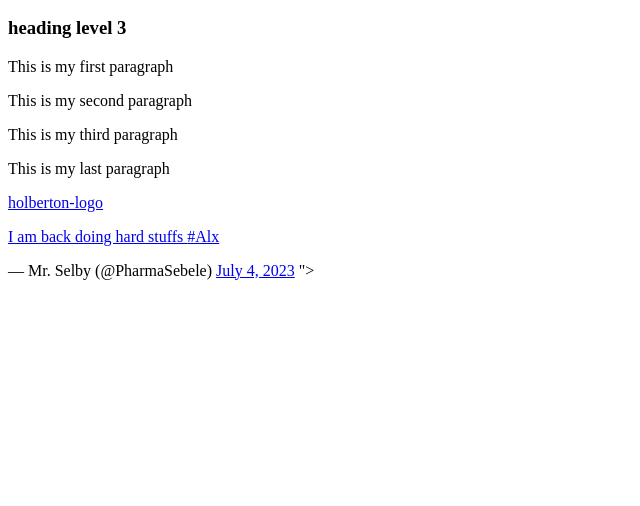
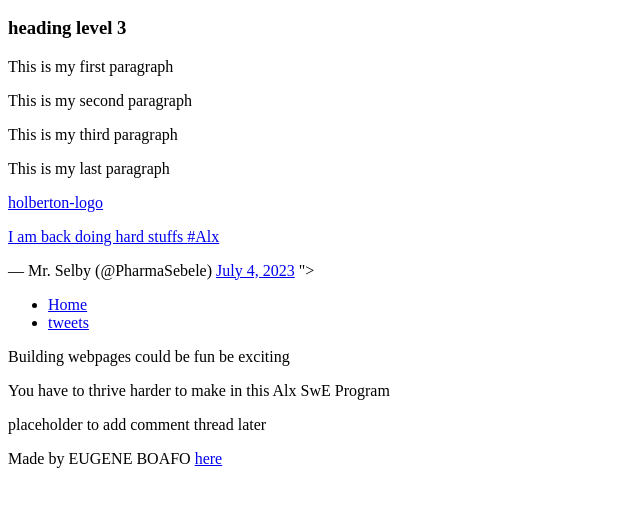
Before and after one commit to EugeneBoafo/alx_html_css, a plain HTML site: page html_basic/tweets.html in a window 1280 px wide. Shown: the part 110-616 px from the top of the page, without its empty margins (0-640 px from the left). Drawn offline with Linux system fonts and the light colour scheme.

Commit message:
Make a cool website

```diff
--- a/html_basic/tweets.html
+++ b/html_basic/tweets.html
@@ -13,6 +13,23 @@
           <P>This is my last paragraph</P>
     <a href="https://blog.holbertonschool.com/holberton-school-define-your-future/">holberton-logo</a>
 <a href="<blockquote class="twitter-tweet" data-lang="en" data-dnt="true" data-theme="dark"><p lang="en" dir="ltr">I am back doing hard stuffs <a href="https://twitter.com/hashtag/Alx?src=hash&amp;ref_src=twsrc%5Etfw">#Alx</a></p>&mdash; Mr. Selby (@PharmaSebele) <a href="https://twitter.com/PharmaSebele/status/1676344125837254661?ref_src=twsrc%5Etfw">July 4, 2023</a></blockquote> <script async src="https://platform.twitter.com/widgets.js" charset="utf-8"></script>"></a>
+<header>
+    <ul>
+        <li><a href="index.html">Home</a></li>
+        <li><a href="tweets.html">tweets</a></li>
+    </ul>
+</header>
+<main>
+    <article>
+        <P>Building webpages could be fun be exciting</P>
+          <P>You have to thrive harder to make in this Alx SwE Program</P>
+          <aside>
+            <p>placeholder to add comment thread later</p>
+        </aside>
+    </article>
+</main>
+<Footer>
+    <P>Made by EUGENE BOAFO <a href="<ANY LINK>" target="_blank"> here</a></P>
+</Footer>
   </body>
-
 </html>
```
